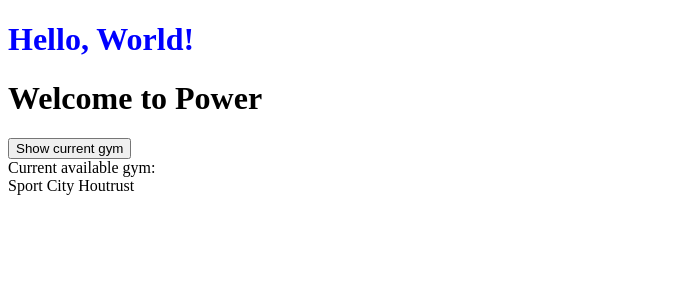
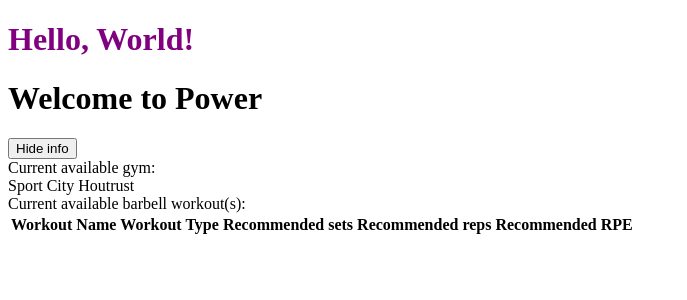
Before and after one commit to furkangurbuz5/powerFE, an Angular app: page / in a window 1280 px wide. Shown: the top 300 px of the page, without its empty margins (0-687 px from the left). Built offline with nearby package versions, Linux system fonts and the light colour scheme.

Commit message:
show hide toggle en tables

```diff
--- a/src/app/app.component.ts
+++ b/src/app/app.component.ts
@@ -11,7 +11,7 @@ import { WorkoutComponent } from "./workout/workout.component";
 //   <p> Angular P tag multi line test</p>
 //   `,
   styleUrl: './app.component.css',
-  styles: [`h1 {color: blue}`]
+  styles: [`h1 {color: purple}`]
 })
 export class AppComponent {
   title = 'powerFE';
--- a/src/app/workout/workout.component.html
+++ b/src/app/workout/workout.component.html
@@ -1,7 +1,21 @@
 <h1>Welcome to {{appName}}</h1>
 
-<button (click)="toggle()">Show current gym</button>
+<button (click)="toggle()">{{ hideGym ? 'Show ' : 'Hide ' }} info</button>
+
 <div [hidden]="hideGym">
         Current available gym:
         <div [innerText]="currentGym"></div>
+
+        <div *ngIf="workouts?.barbell">
+                Current available barbell workout(s):
+                <table>
+                        <tr>
+                                <th>Workout Name</th>
+                                <th>Workout Type</th>
+                                <th>Recommended sets</th>
+                                <th>Recommended reps</th>
+                                <th>Recommended RPE</th>
+                        </tr>
+                </table>
+        </div>
 </div>
--- a/src/app/workout/workout.component.ts
+++ b/src/app/workout/workout.component.ts
@@ -1,15 +1,18 @@
 import { Component, OnInit } from '@angular/core';
+import { Workout, WorkoutList } from './workouts';
+import { NgIf } from '@angular/common';
+
 
 @Component({
   selector: 'pow-workout',
   standalone: true,
-  imports: [],
+  imports: [NgIf],
   templateUrl: './workout.component.html',
-  styleUrl: './workout.component.css'
+  styleUrls: ['./workout.component.css']
 })
 export class WorkoutComponent implements OnInit{
 
-        workoutName = 'Barbell Squat';
+        workoutName = 'Barbell squat';
         appName = 'Power';
 
         currentGym = 'Sport City Houtrust';
@@ -18,10 +21,51 @@ export class WorkoutComponent implements OnInit{
         ngOnInit(): void {
         }
 
+        workouts: Workout = {
+                workoutId: 1,
+                name: 'Barbell squat',
+                upperBody: false,
+                lowerBody: true,
+                barbell: true
+        }
+
         hideGym = false;
 
         toggle()
         {
                 this.hideGym = !this.hideGym;
         }
+
+        workoutList : WorkoutList[] = [{
+                workoutId: 1,
+                workoutName: 'Barbell squat',
+                workoutType: 'lowerBody',
+                recommendedSets: 5,
+                recommendedReps: 5,
+                recommendedRPE: 6
+        },
+        {
+                workoutId: 2,
+                workoutName: 'Deadlift',
+                workoutType: 'lowerBody',
+                recommendedSets: 5,
+                recommendedReps: 5,
+                recommendedRPE: 6
+        },
+        {
+                workoutId: 3,
+                workoutName: 'Overhead press',
+                workoutType: 'upperBody',
+                recommendedSets: 4,
+                recommendedReps: 10,
+                recommendedRPE: 5
+        },
+        {
+                workoutId: 4,
+                workoutName: 'Barbell row',
+                workoutType: 'upperBody',
+                recommendedSets: 5,
+                recommendedReps: 10,
+                recommendedRPE: 5
+        }]
 }
--- /dev/null
+++ b/src/app/workout/workouts.ts
@@ -0,0 +1,16 @@
+export interface Workout {
+        workoutId: number;
+        name: string;
+        upperBody: boolean;
+        lowerBody: boolean;
+        barbell: boolean;
+}
+
+export interface WorkoutList {
+        workoutId: number,
+        workoutName: string,
+        workoutType: string,
+        recommendedSets: number,
+        recommendedReps: number,
+        recommendedRPE: number
+}
```
